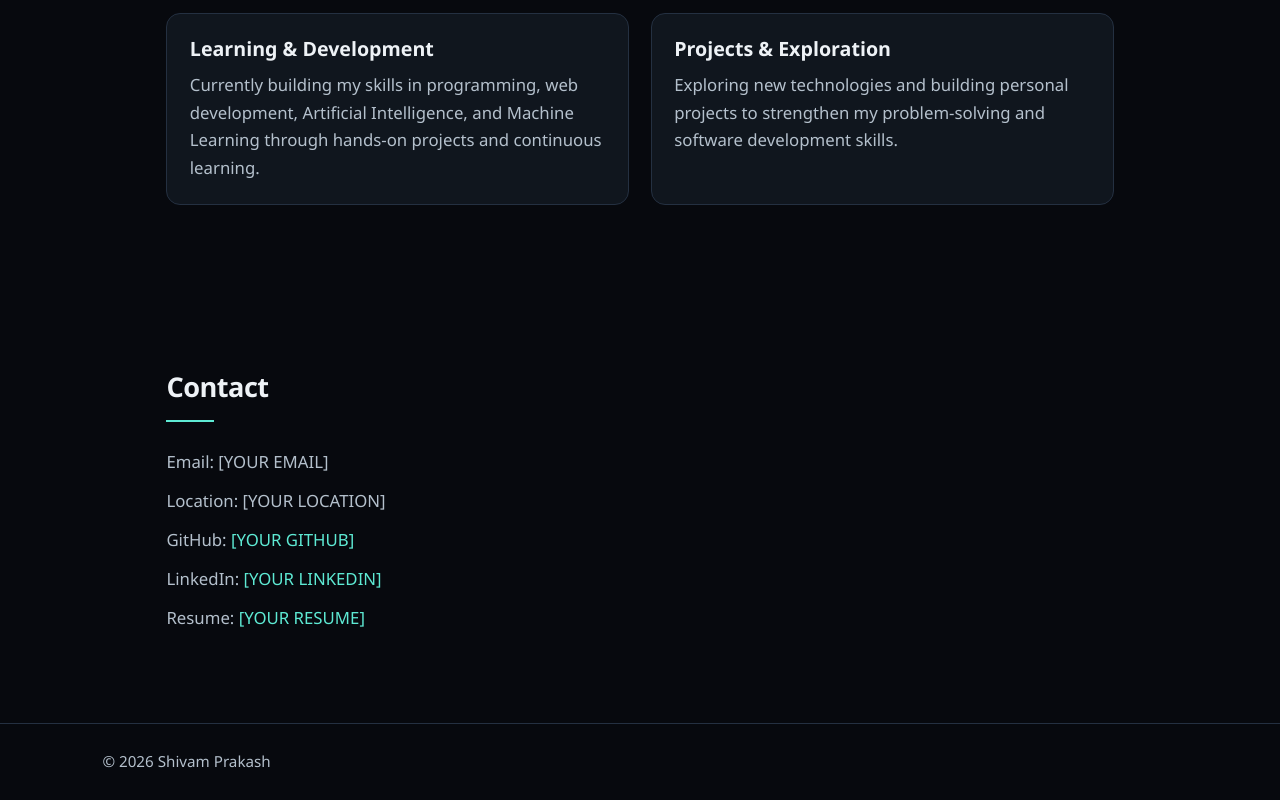
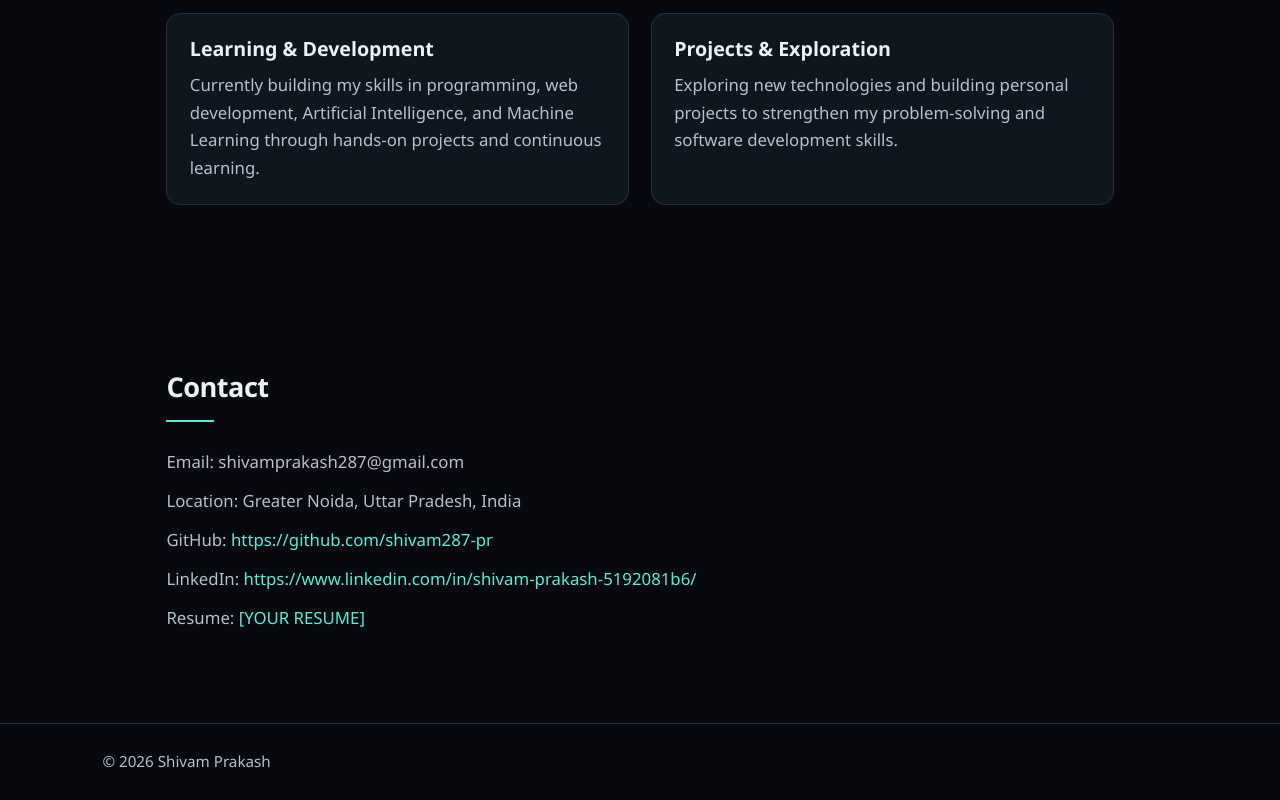
Before and after one commit to shivam287-pr/portfolio-website, a plain HTML site: page index.html in a window 1280 px wide. Shown: the part 2911-3711 px from the top of the page. Drawn offline with Linux system fonts and the light colour scheme.

Commit message:
Update contact details

```diff
--- a/index.html
+++ b/index.html
@@ -155,15 +155,15 @@
       <section id="contact" class="section">
         <h2>Contact</h2>
         <ul class="contact-list">
-          <li>Email: [YOUR EMAIL]</li>
-          <li>Location: [YOUR LOCATION]</li>
+          <li>Email: shivamprakash287@gmail.com</li>
+          <li>Location: Greater Noida, Uttar Pradesh, India</li>
           <li>
             GitHub:
-            <a href="#">[YOUR GITHUB]</a>
+            <a href="#">https://github.com/shivam287-pr</a>
           </li>
           <li>
             LinkedIn:
-            <a href="#">[YOUR LINKEDIN]</a>
+            <a href="#">https://www.linkedin.com/in/shivam-prakash-5192081b6/</a>
           </li>
           <li>
             Resume:
```
